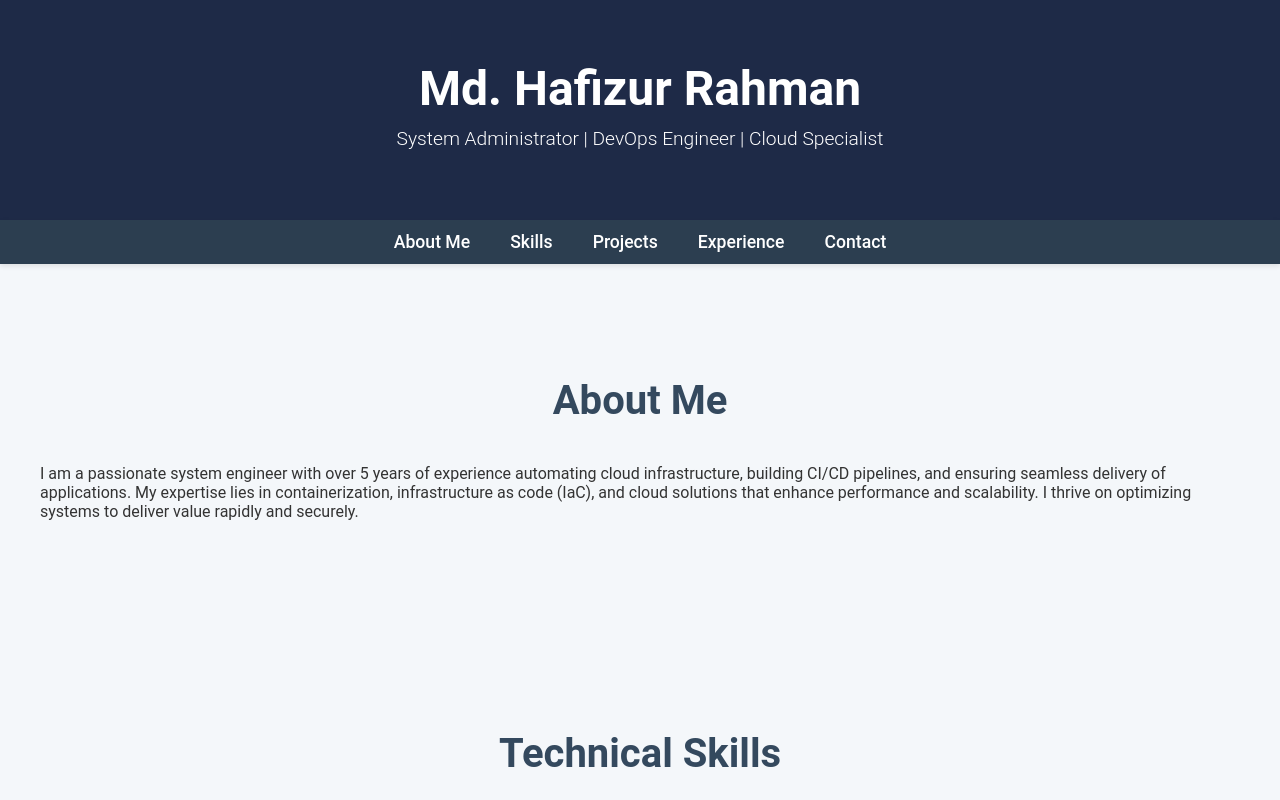
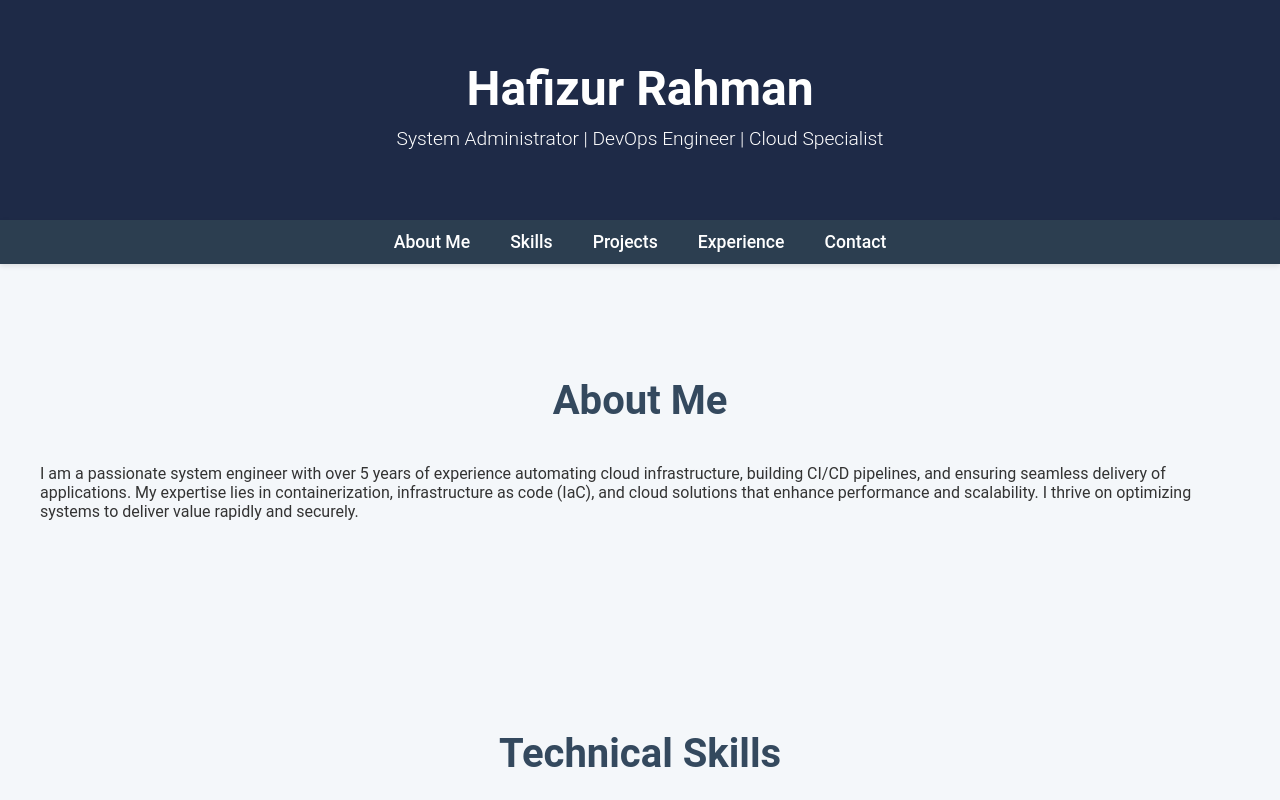
Before and after one commit to hafizsum/jenkins-cicd, a plain HTML site: page index.html in a window 1280 px wide. Shown: the top 800 px of the page. Drawn offline with Linux system fonts and the light colour scheme.

Commit message:
index.html

```diff
--- a/index.html
+++ b/index.html
@@ -188,7 +188,7 @@
 
     <!-- Header Section -->
     <header>
-        <h1>Md. Hafizur Rahman</h1>
+        <h1>Hafizur Rahman</h1>
         <p>System Administrator | DevOps Engineer | Cloud Specialist</p>
     </header>
 
```
